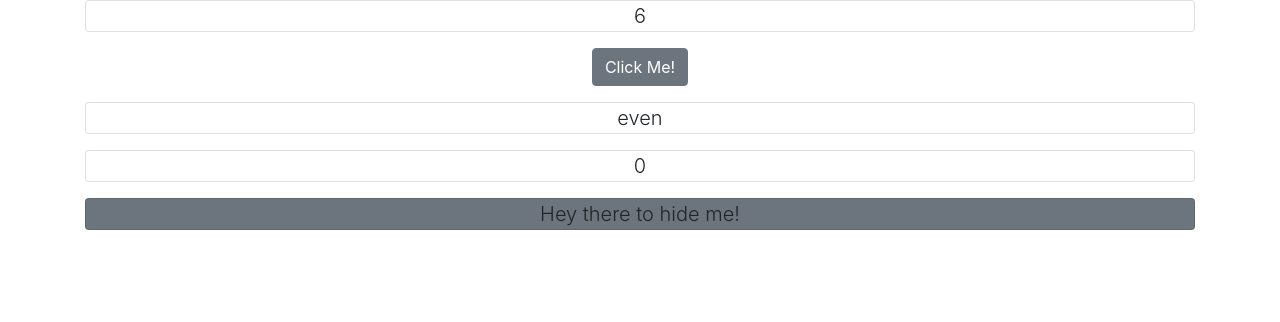
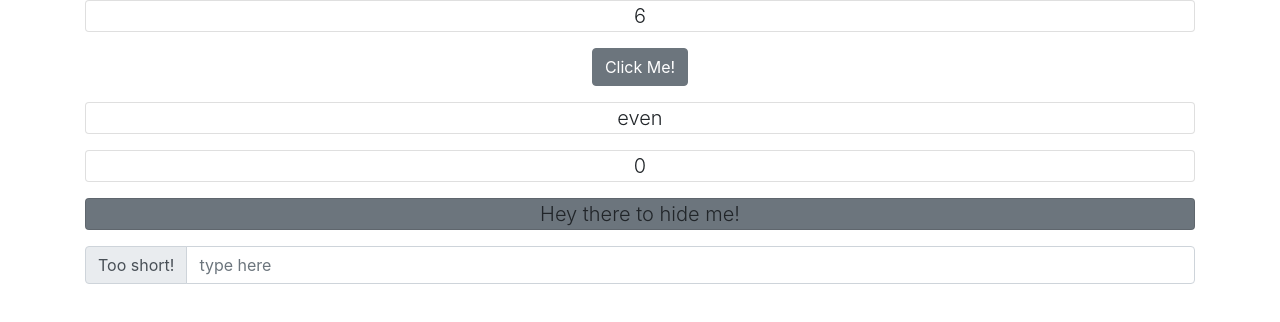
Before and after one commit to AlexanderBraatz/W9quiz, a React (Create React App) app: page / in a window 1280 px wide. Shown: the top 322 px of the page. Built offline with nearby package versions, Linux system fonts and the light colour scheme.

Commit message:
made MinimumLength

```diff
--- a/src/App.js
+++ b/src/App.js
@@ -4,6 +4,7 @@ import Multiplier  from './components/Multiplier';
 import EvenClicks  from './components/EvenClicks';
 import CountBy  from './components/CountBy';
 import HideMe  from './components/HideMe';
+import MinimumLength  from './components/MinimumLength';
 
 function App() {
   return (
@@ -12,6 +13,7 @@ function App() {
       <EvenClicks />
       <CountBy step= { 5 }/>
       <HideMe>Hey there to hide me!</HideMe>
+      <MinimumLength length= { 30 }/>
     </div>
   );
 }
--- /dev/null
+++ b/src/components/MinimumLength.jsx
@@ -0,0 +1,47 @@
+import React, { Component } from "react";
+
+class MinimumLength extends Component {
+    constructor(props) {
+        super(props);
+
+        this.state= {
+            input: "" ,
+        }
+
+    }
+
+    handleChange(e) {
+        this.setState({
+            input: e.currentTarget.value,
+        })
+    }
+
+    render(){
+
+        let test = this.state.input.length < this.props.length ? "Too short!" : "Much better.";
+        return(
+            <div
+            className="input-group mb-3">
+                <div
+                className="input-group-prepend">
+                    <span
+                    className="input-group-text">
+                        { test }
+                    </span>
+                </div>
+                <input
+                    type= "text"
+                    onChange= {(e) => this.handleChange(e)}
+                    className= "form-control"
+                    value= { this.state.input }
+                    placeholder= "type here"
+                />
+            </div>
+
+        )
+    }
+
+
+
+}
+export default MinimumLength;
```
